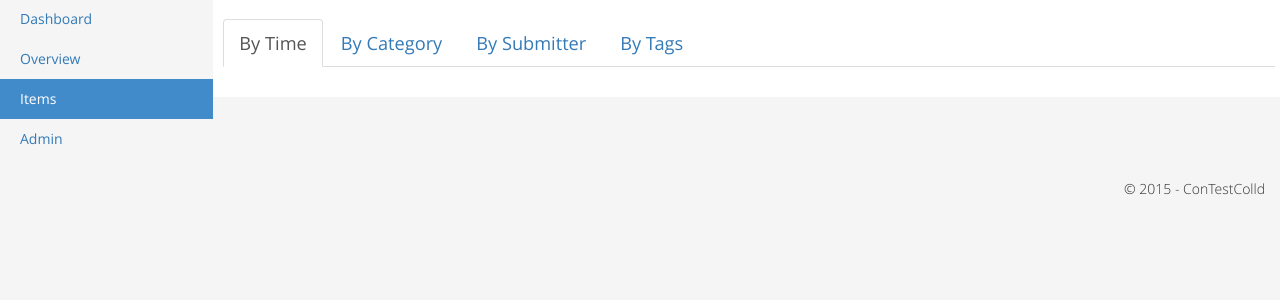
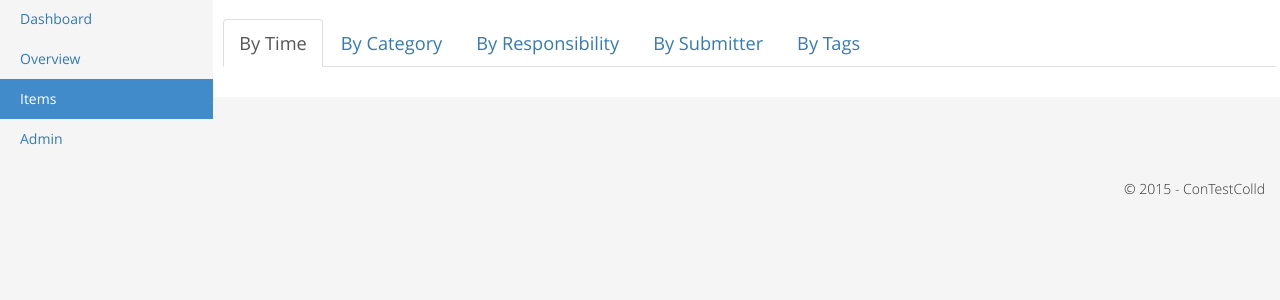
Before and after one commit to hgn/hippod, a Flask app: page /items in a window 1280 px wide. Shown: the part 51-351 px from the top of the page. Run offline with Flask 2, Linux system fonts and the light colour scheme; some libraries are stand-ins or nearby versions.

Commit message:
add responsibility tab
Signed-off-by: Hagen Paul Pfeifer <hagen@jauu.net>

```diff
--- a/contestcolld/templates/items.html
+++ b/contestcolld/templates/items.html
@@ -32,8 +32,9 @@
 			<ul class="nav nav-tabs">
 					<li><a href="#tab1" data-toggle="tab">By Time</a></li>
 					<li><a href="#tab2" data-toggle="tab">By Category</a></li>
-					<li><a href="#tab3" data-toggle="tab">By Submitter</a></li>
-					<li><a href="#tab4" data-toggle="tab">By Tags</a></li>
+					<li><a href="#tab3" data-toggle="tab">By Responsibility</a></li>
+					<li><a href="#tab4" data-toggle="tab">By Submitter</a></li>
+					<li><a href="#tab5" data-toggle="tab">By Tags</a></li>
 			</ul>
 
 
@@ -164,6 +165,10 @@
 					4
 				</div> <!-- tab2 -->
 
+				<div class="tab-pane" id="tab5">
+					5
+				</div> <!-- tab2 -->
+
 
 			</div> <!-- tabs -->
 			</div><!--/row-->
```
